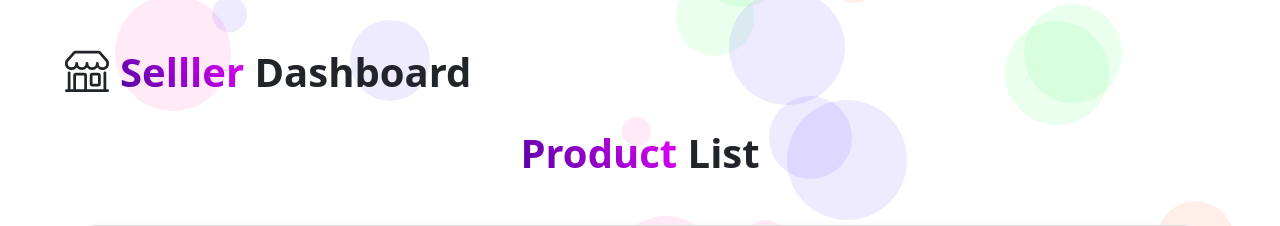
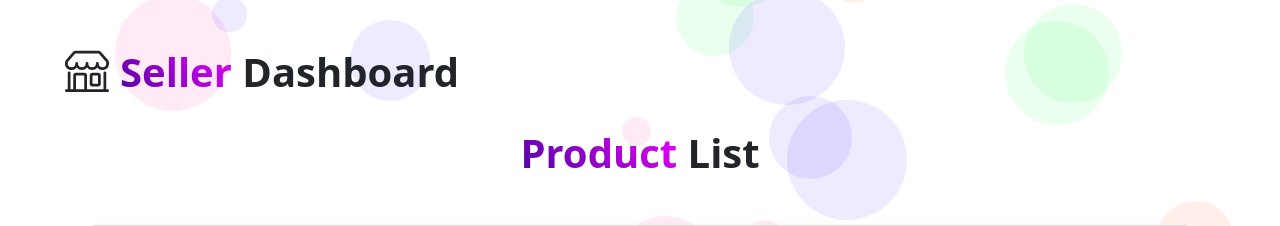
Before and after one commit to alecxander567/E-commerce-Website, a Django app: page /seller/ in a window 1280 px wide. Shown: the part 84-310 px from the top of the page. Run offline with Django 5.2, Linux system fonts and the light colour scheme; a user stored in the database is signed in; data comes from the database, SQL or seed files in the repository.

Commit message:
Update seller.html

```diff
--- a/my_app/templates/seller.html
+++ b/my_app/templates/seller.html
@@ -202,7 +202,7 @@
 <div class="container" style="display: inline-flex; margin-left: 50px;">
     <svg xmlns="http://www.w3.org/2000/svg" width="55" height="55" fill="currentColor" class="bi bi-shop" viewBox="0 0 20 20">
         <path d="M2.97 1.35A1 1 0 0 1 3.73 1h8.54a1 1 0 0 1 .76.35l2.609 3.044A1.5 1.5 0 0 1 16 5.37v.255a2.375 2.375 0 0 1-4.25 1.458A2.37 2.37 0 0 1 9.875 8 2.37 2.37 0 0 1 8 7.083 2.37 2.37 0 0 1 6.125 8a2.37 2.37 0 0 1-1.875-.917A2.375 2.375 0 0 1 0 5.625V5.37a1.5 1.5 0 0 1 .361-.976zm1.78 4.275a1.375 1.375 0 0 0 2.75 0 .5.5 0 0 1 1 0 1.375 1.375 0 0 0 2.75 0 .5.5 0 0 1 1 0 1.375 1.375 0 1 0 2.75 0V5.37a.5.5 0 0 0-.12-.325L12.27 2H3.73L1.12 5.045A.5.5 0 0 0 1 5.37v.255a1.375 1.375 0 0 0 2.75 0 .5.5 0 0 1 1 0M1.5 8.5A.5.5 0 0 1 2 9v6h1v-5a1 1 0 0 1 1-1h3a1 1 0 0 1 1 1v5h6V9a.5.5 0 0 1 1 0v6h.5a.5.5 0 0 1 0 1H.5a.5.5 0 0 1 0-1H1V9a.5.5 0 0 1 .5-.5M4 15h3v-5H4zm5-5a1 1 0 0 1 1-1h2a1 1 0 0 1 1 1v3a1 1 0 0 1-1 1h-2a1 1 0 0 1-1-1zm3 0h-2v3h2z"/>
-      </svg><h1 style="font-weight: 900;"><span>Selller</span> Dashboard</h1>
+      </svg><h1 style="font-weight: 900;"><span>Seller</span> Dashboard</h1>
 </div>
 <h1 style="margin-top: 20px; text-align: center; font-weight: 900;"><span>Product</span> List</h1>
 <!-- Product Display Table -->
```
